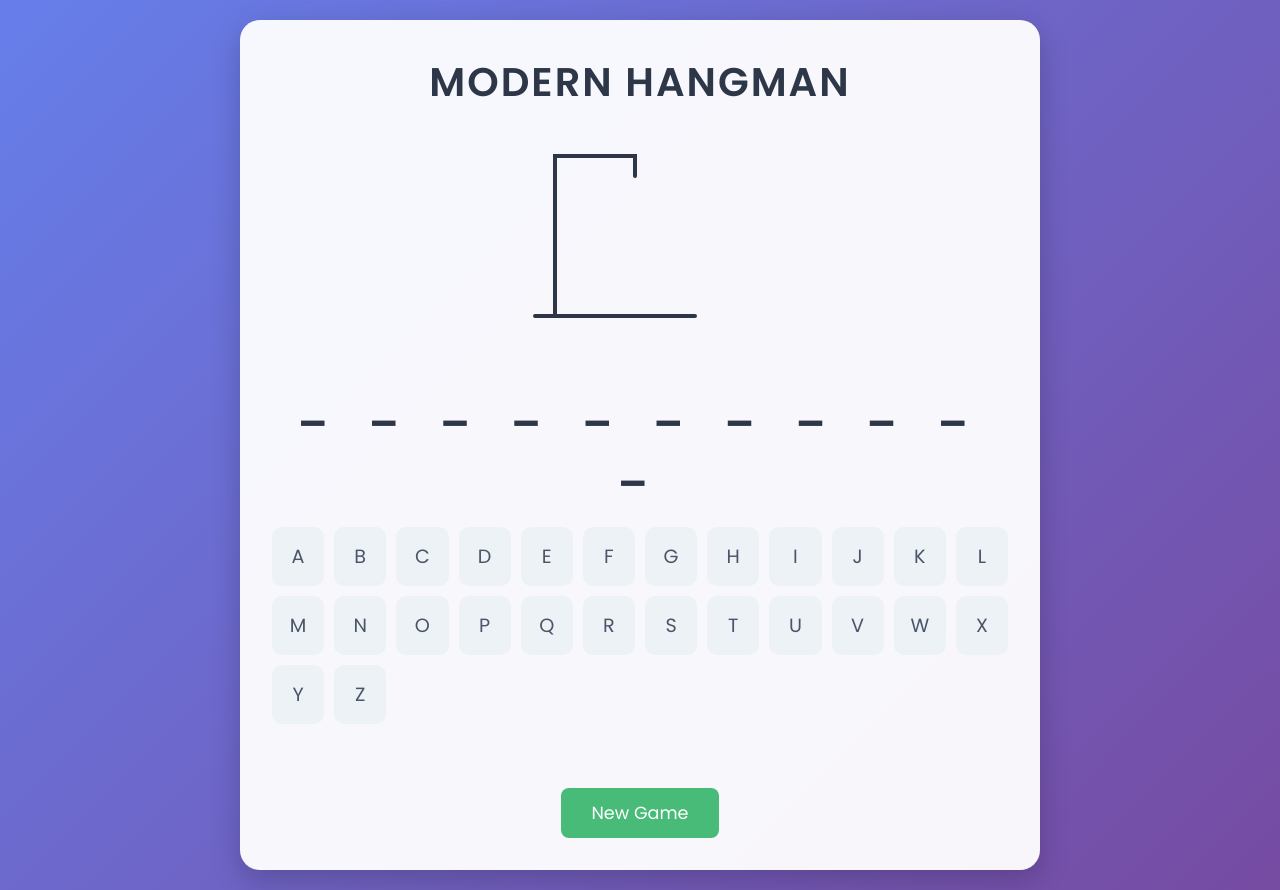
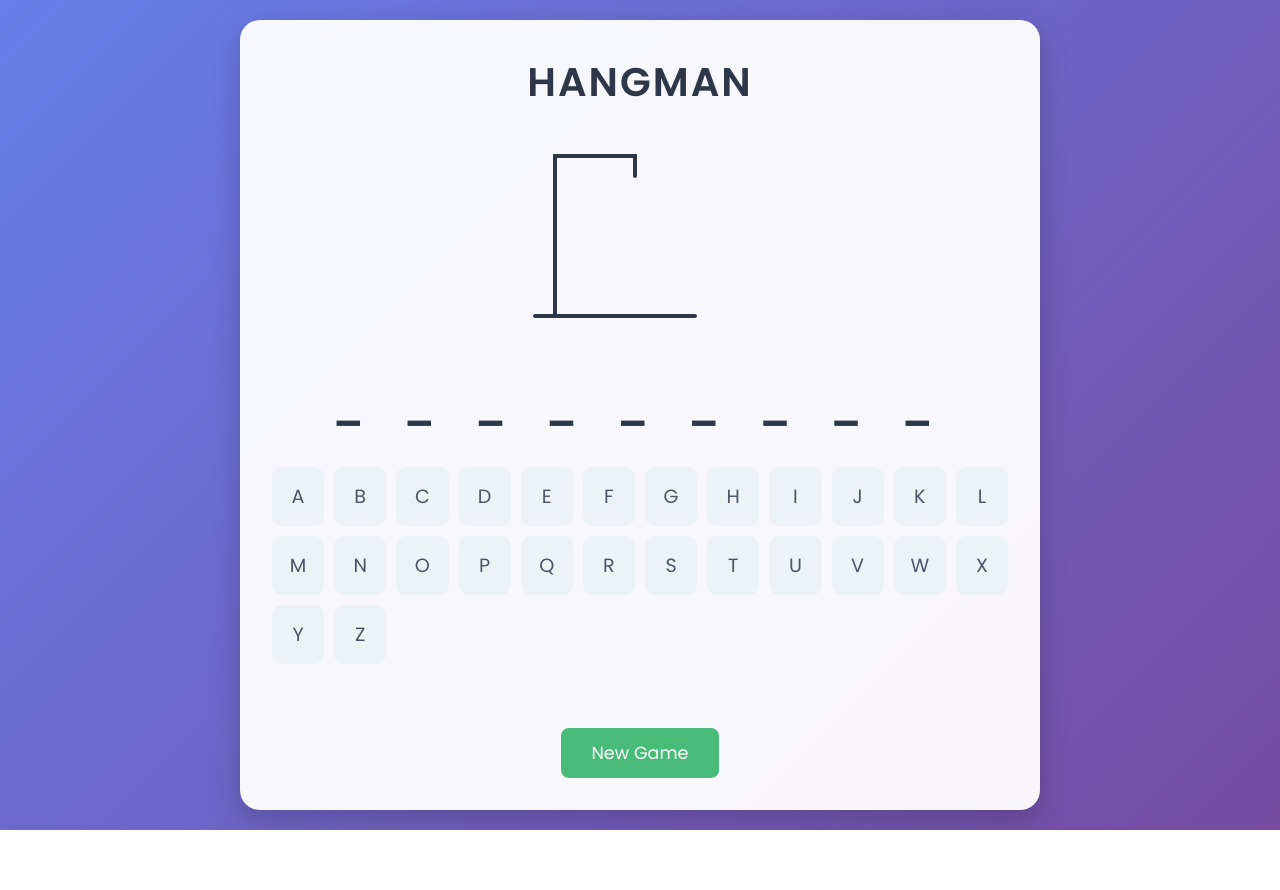
Before and after one commit to Hadi87s/Hangman-Game, a plain HTML site: page index.html in a window 1280 px wide. After the commit the page ends 830 px from the top, so only its background shows below. Drawn offline with Linux system fonts and the light colour scheme.

Commit message:
changing the title And adding few more words

```diff
--- a/index.html
+++ b/index.html
@@ -147,7 +147,7 @@
 </head>
 <body>
     <div class="game-container">
-        <h1>Modern Hangman</h1>
+        <h1>Hangman</h1>
         <svg width="250" height="200" id="hangman-svg">
             <!-- Gallows -->
             <path class="hangman-figure" d="M20 180 H180 M40 180 V20 H120 V40" />
@@ -169,7 +169,10 @@
 
     <script>
         const words = ['REACT', 'JAVASCRIPT', 'DEVELOPER', 'PROGRAMMING', 'FRAMEWORK',
-                      'COMPONENT', 'INTERFACE', 'RESPONSIVE', 'APPLICATION', 'FUNCTION'];
+                      'COMPONENT', 'INTERFACE', 'RESPONSIVE', 'APPLICATION', 'FUNCTION',
+                       'TOMATO','INCEPTION','CRIMINAL','INVESTIGATION','APPLE','DEATH',
+                       'BLOOD','PLANE','COUNTRY','CAR','MOUSE','MONITOR','DEEPSEEK',
+                       'COMPUTER','LAPTOP','KEYBOARD','PERFUME','KNIGHT','QUEEN','KING'];
 
         let selectedWord = '';
         let correctLetters = new Set();
```
